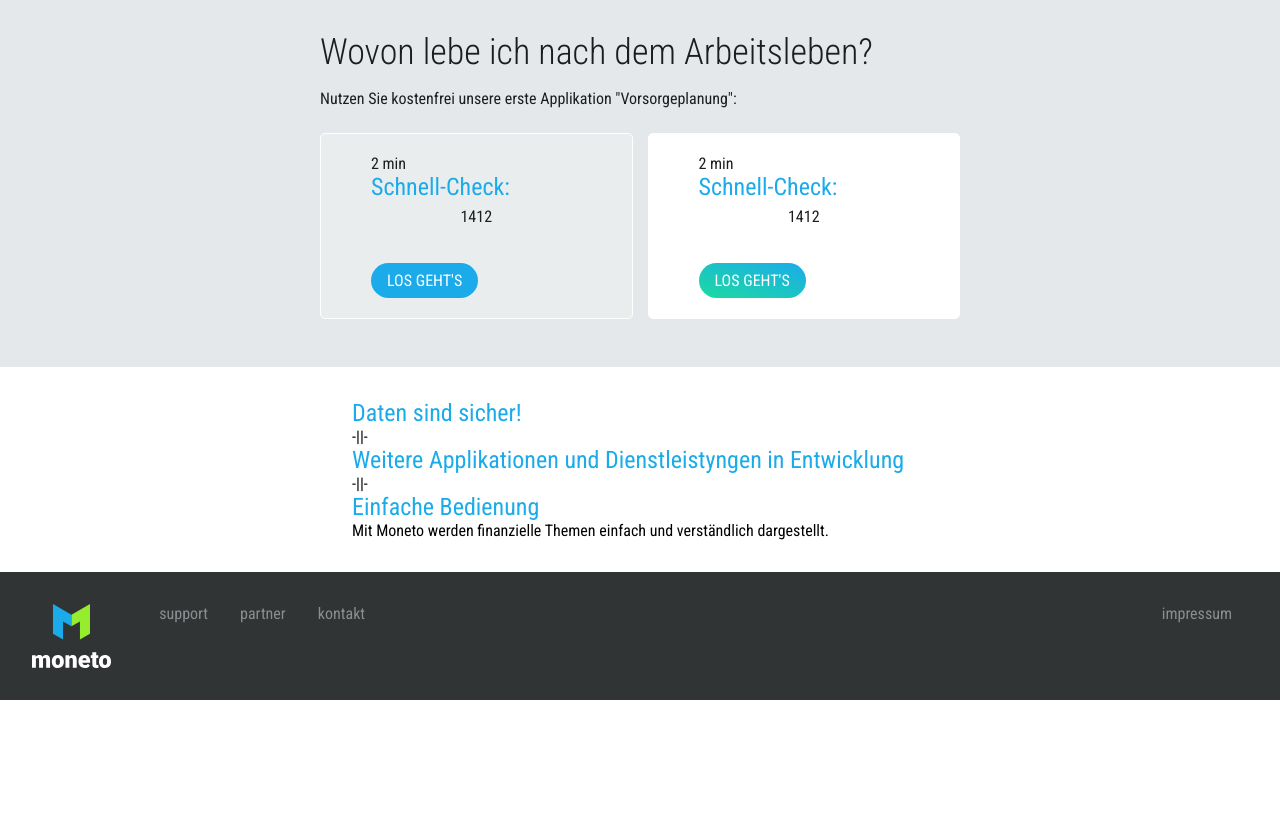
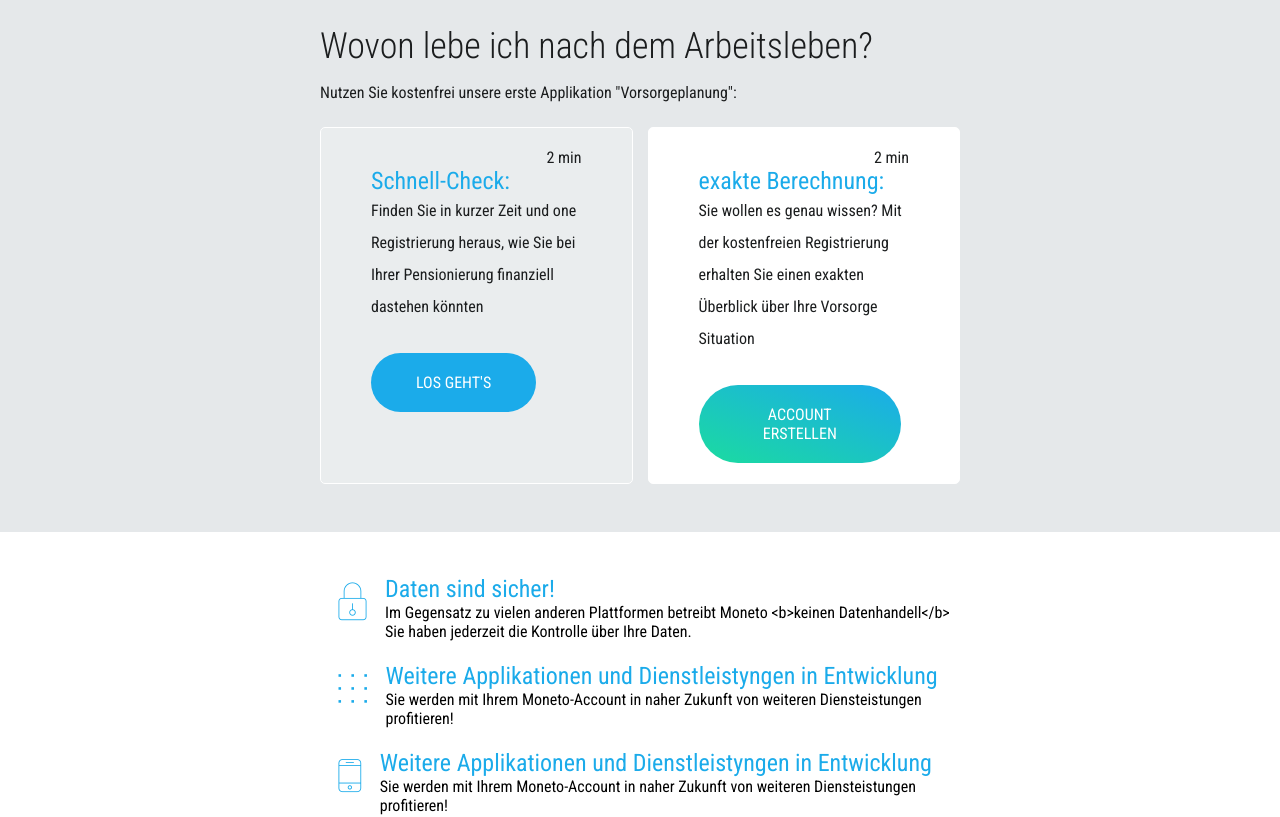
Before and after one commit to yuraantonov11/landing, a React (Create React App) app: page / in a window 1280 px wide. Shown: the part 460-1277 px from the top of the page. Before the commit the page ends 1160 px from the top, so only its background shows below. Built offline with nearby package versions, Linux system fonts and the light colour scheme.

Commit message:
add styles

```diff
--- a/src/components/benefit/benefit.component.tsx
+++ b/src/components/benefit/benefit.component.tsx
@@ -1,17 +1,25 @@
 import React from 'react';
 import StyledBenefit from './benefit.styled';
+import {Trans} from 'react-i18next';
 interface BenefitProps {
     title: string,
-    content: string
+    content: string,
+    icon: string
 }
 
 const Benefit: React.FC<BenefitProps> = (props) => {
 
     return <StyledBenefit>
-        <i className="icon" />
+        <i className={'icon ' + props.icon} />
         <div className="text">
-            <title>{props.title}</title>
-            <span>{props.content}</span>
+            <title>
+                    {props.title}
+                </title>
+            <span>
+                <Trans>
+                {props.content}
+                </Trans>
+            </span>
         </div>
     </StyledBenefit>;
 };
--- a/src/components/benefit/benefit.styled.ts
+++ b/src/components/benefit/benefit.styled.ts
@@ -4,13 +4,36 @@ import colors from '../common/colors';
 
 const StyledBenefit = styled.div`
     width: 100%;
+    display: flex;
+    flex-direction: row;
+    align-items: center;
     title{
       display: block;
       color: ${colors.blue1};
     }
     .icon{
-      font-family: "Leinero", serif; font-weight: 900; content: "\E970";
-    }
+      padding: 1rem;
+        &::before{
+          color: ${colors.blue1};
+          font-style: normal;
+          font-size: 50px;
+          font-family: "Leinero", serif;
+        }
+        &.lock{
+          &::before{
+            content: "\\e9ef";
+          }
+        }
+        &.squares{
+          &::before{
+            content: "\\e970";
+          }
+        }
+        &.mobile{
+          &::before{
+            content: "\\e9ca";
+          }
+        }    }
 
 @media screen and (max-width: 800px) {
     padding: 20px 50px;
--- a/src/components/common/styled.ts
+++ b/src/components/common/styled.ts
@@ -4,8 +4,8 @@ import colors from './colors';
 
 const Button = styled.button`
   font: inherit;
-  padding: 0.5em 1em;
-  border-radius: 2rem;
+  padding: 5px 45px;
+  border-radius: 5rem;
   margin-right: 0.5em;
   cursor: pointer;
   text-transform: uppercase;
@@ -21,6 +21,7 @@ const ButtonSecondary = styled(Button)`
   background-color: ${colors.white1};
   color: ${colors.grey0};
   border: 2px solid ${colors.white1};
+  padding: 5px 20px;
 `;
 
 const LangButton = styled.a`
@@ -38,6 +39,8 @@ const ProgramButton = styled(Button)`
   background-color: ${colors.blue1};
   color: ${colors.white0};
   border: none;
+  padding-top: 20px;
+  padding-bottom: 20px;
 `;
 const gradientMixin = css`
   background-image: linear-gradient(to top right, ${colors.green1}, ${colors.blue1});
--- a/src/components/program/Program.component.tsx
+++ b/src/components/program/Program.component.tsx
@@ -3,15 +3,20 @@ import StyledProgram from './program.styled';
 import { useTranslation } from "react-i18next";
 import { ProgramButton } from '../common/styled';
 
-
-const ProgramComponent = (props: any) => {
+interface Props{
+    className?: string;
+    second?: boolean;
+}
+const ProgramComponent = (props: Props) => {
     const { t } = useTranslation();
+    const programType = props.second ? 'second' : 'first';
+    console.log(programType);
 
     return <StyledProgram className={props.className}>
         <span className="time">2 min</span>
-        <title>{t('fastRegister')}:</title>
-        <p className="content">1412</p>
-        <ProgramButton>Los Geht's</ProgramButton>
+        <title>{t(`programs.${programType}.title`)}:</title>
+        <p className="content">{t(`programs.${programType}.content`)}</p>
+        <ProgramButton>{t(`programs.${programType}.button`)}</ProgramButton>
     </StyledProgram>;
 };
 
--- a/src/components/program/program.styled.ts
+++ b/src/components/program/program.styled.ts
@@ -8,8 +8,11 @@ const StyledHeader = styled.div`
     background-color: ${colors.white2};
     border-radius: 5px;
     border: 1px solid ${colors.white0};
+    display: flex;
+    flex-direction: column;
+    align-items: flex-start;
     .time{
-      align-self: end;
+      align-self: flex-end;
     }
     &.highlighted{
       background-color: ${colors.white0};
@@ -20,6 +23,11 @@ const StyledHeader = styled.div`
     title{
       color: ${colors.blue1};
       display: block;
+    }
+    .content{
+      color: ${colors.black1};
+      text-align: left;
+      padding: 0;
     }
 
 
--- a/src/components/second-section.tsx
+++ b/src/components/second-section.tsx
@@ -40,7 +40,7 @@ const SecondSection = () => {
             </div>
             <div className="programs-list">
                 <ProgramComponent />
-                <ProgramComponent className="highlighted gradient" />
+                <ProgramComponent second className="highlighted gradient" />
             </div>
         </div>
 
--- a/src/components/third-section.tsx
+++ b/src/components/third-section.tsx
@@ -7,7 +7,7 @@ import {useTranslation} from 'react-i18next';
 const StyledThirdSection = styled.section`
   .wrapper{
     flex-direction: column;
-    padding: 2rem;
+    padding: 2rem 0;
   }
 `;
 
@@ -16,16 +16,19 @@ const ThirdSection = () => {
     return <StyledThirdSection>
         <div className="wrapper">
             <BenefitComponent
-                title="Daten sind sicher!"
-                content={t('-||-')}
+                icon="lock"
+                title={t('benefits.first.title')}
+                content={t('benefits.first.content')}
             />
             <BenefitComponent
-                title="Weitere Applikationen und Dienstleistyngen in Entwicklung"
-                content={t('-||-')}
+                icon="squares"
+                title={t('benefits.second.title')}
+                content={t('benefits.second.content')}
             />
             <BenefitComponent
-                title="Einfache Bedienung"
-                content="Mit Moneto werden finanzielle Themen einfach und verständlich dargestellt."
+                icon="mobile"
+                title={t('benefits.second.title')}
+                content={t('benefits.second.content')}
             />
         </div>
 
--- a/src/locales/de.json
+++ b/src/locales/de.json
@@ -4,7 +4,6 @@
   "firstSectionHeadline": "Herzlich Willkommen auf moneto. Die Fuhrende schweizer Platform fur alle finanzillen Themen.",
   "secondSectionHeadline": "Wovon lebe ich nach dem Arbeitsleben?",
   "secondSectionTitle": "Nutzen Sie kostenfrei unsere erste Applikation \"Vorsorgeplanung\":",
-  "fastRegister": "Schnell-Check",
   "videoButtonText": "Erklär-Video",
   "videoButtonQuestion": "Vas ist Moneto?",
   "navigation": {
@@ -12,5 +11,32 @@
     "partner": "partner",
     "contact": "kontakt",
     "imprint": "impressum"
+  },
+  "benefits": {
+    "first": {
+      "title": "Daten sind sicher!",
+      "content": "Im Gegensatz zu vielen anderen Plattformen betreibt Moneto <b>keinen Datenhandell</b> Sie haben jederzeit die Kontrolle über Ihre Daten."
+    },
+    "second": {
+      "title": "Weitere Applikationen und Dienstleistyngen in Entwicklung",
+      "content": "Sie werden mit Ihrem Moneto-Account in naher Zukunft von weiteren Diensteistungen profitieren!"
+    },
+    "third": {
+      "title": "Einfache Bedienung",
+      "content": "Mit Moneto werden finanzielle Themen einfach und verständlich dargestellt."
+    }
+  },
+  "programs": {
+    "first": {
+      "title": "Schnell-Check",
+      "content": "Finden Sie in kurzer Zeit und one Registrierung heraus, wie Sie bei Ihrer Pensionierung finanziell dastehen könnten",
+      "button": "Los Geht's"
+    },
+    "second": {
+      "title": "exakte Berechnung",
+      "content": "Sie wollen es genau wissen? Mit der kostenfreien Registrierung erhalten Sie einen exakten Überblick über Ihre Vorsorge Situation",
+      "button": "Account Erstellen"
+    }
   }
+
 }
```
